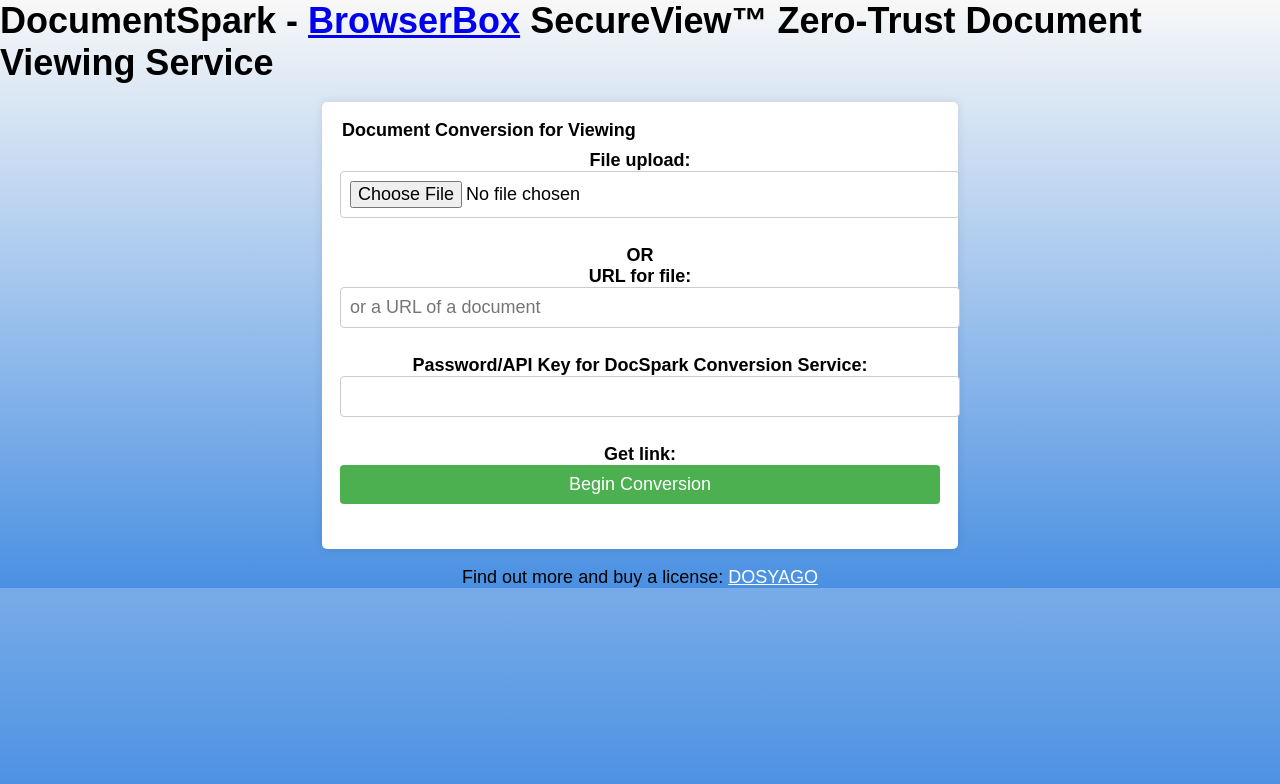
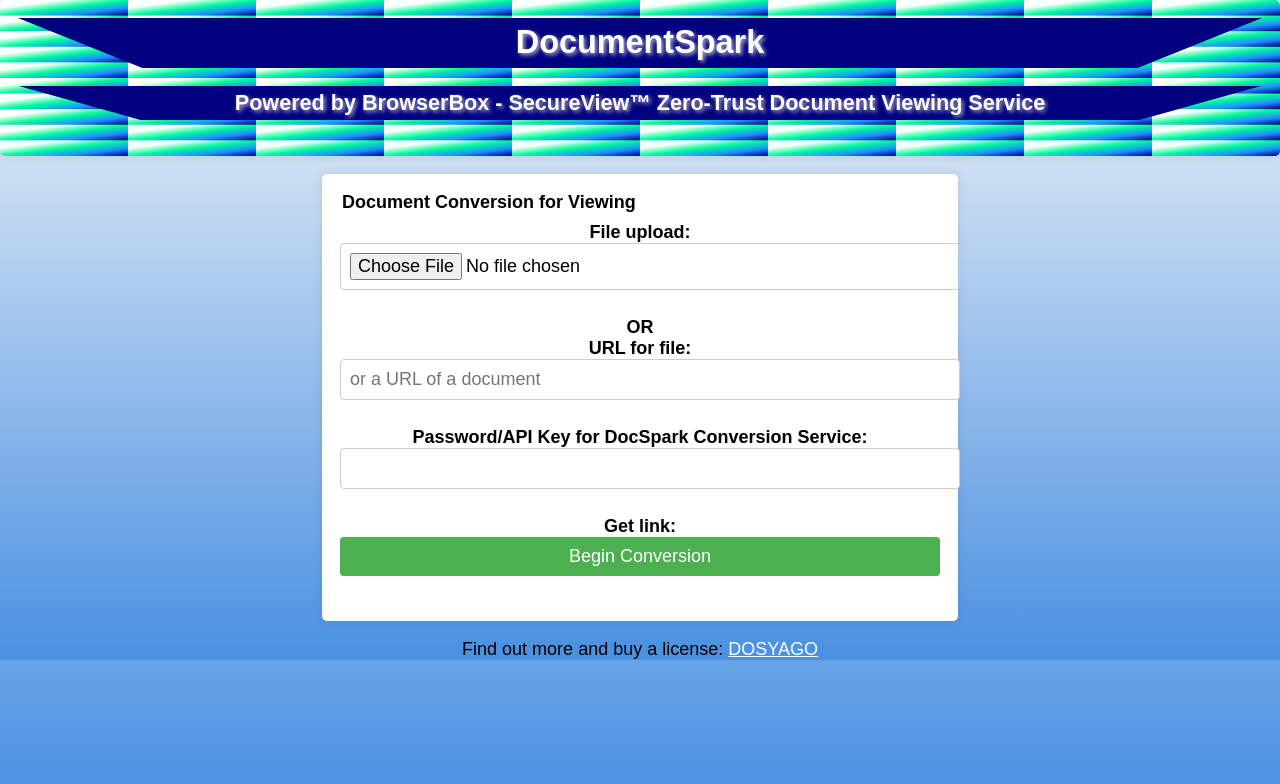
Before and after one commit to dosyago/chai, a website: page public/secretpage-canneverbefound.html in a window 1280 px wide. Drawn offline with Linux system fonts and the light colour scheme.

Commit message:
Nutcase styles

```diff
--- a/public/secretpage-canneverbefound.html
+++ b/public/secretpage-canneverbefound.html
@@ -4,7 +4,7 @@
   <meta charset="utf-8">
   <meta name="viewport" content="width=device-width, initial-scale=1">
   <meta name="theme-color" content="#909">
-  <title>DocumentSpark - BrowserBox SecureView&trade; Zero-Trust Document Viewing Service</title>
+  <title>DocumentSpark - Zero-Trust Document Viewing Service</title>
   <style>
     /* Reset some default browser styles */
     body, h1, p, form, fieldset, label, input {
@@ -25,6 +25,41 @@
       font-family: Arial, sans-serif;
     }
 
+    /* Style the header */
+    header {
+      background: linear-gradient(to bottom right, white, mintcream, mediumspringgreen, dodgerblue, navy);
+      background-size: 10% 10%;
+      padding: 1em;
+      text-align: center;
+      border-radius: 5px;
+      box-shadow: 0px 0px 10px 0px rgba(0,0,0,0.1);
+    }
+
+    header :is(h1, h2) {
+      background: navy;
+      clip-path: polygon(0% 0%, 100% 0%, 90% 100%, 10% 100%);
+      padding: 0.2em 0.5em;  /* Add padding for a better look */
+      text-shadow: 2px 2px 4px rgba(222,222,222, 0.8); /* Horizontal, Vertical, Blur, Color */
+
+    }
+
+    /* Style the main title */
+    h1 {
+      font-size: 1.8em;
+      color: #fff;
+    }
+
+    /* Add a subhead */
+    h2 {
+      font-size: 1.2em;
+      color: #fff;
+    }
+
+    /* Style the link in the title */
+    h1 a, h2 a {
+      text-decoration: none;
+      color: #fff;
+    }
     /* Style the form */
     form {
       background: #fff;
@@ -82,11 +117,13 @@
     p {
       text-align: center;
     }
-
   </style>
 </head>
 <body>
-  <h1>DocumentSpark - <a href="https://github.com/dosyago/BrowserBoxPro">BrowserBox</a> SecureView&trade; Zero-Trust Document Viewing Service</h1>
+  <header>
+    <h1>DocumentSpark</h1>
+    <h2>Powered by <a href="https://github.com/dosyago/BrowserBoxPro">BrowserBox</a> - SecureView&trade; Zero-Trust Document Viewing Service</h2>
+  </header>
   <form id="uploader" method="POST" action="/very-secure-manifest-convert" enctype="multipart/form-data" target="output">
     <fieldset>
       <legend>Document Conversion for Viewing</legend>
```
